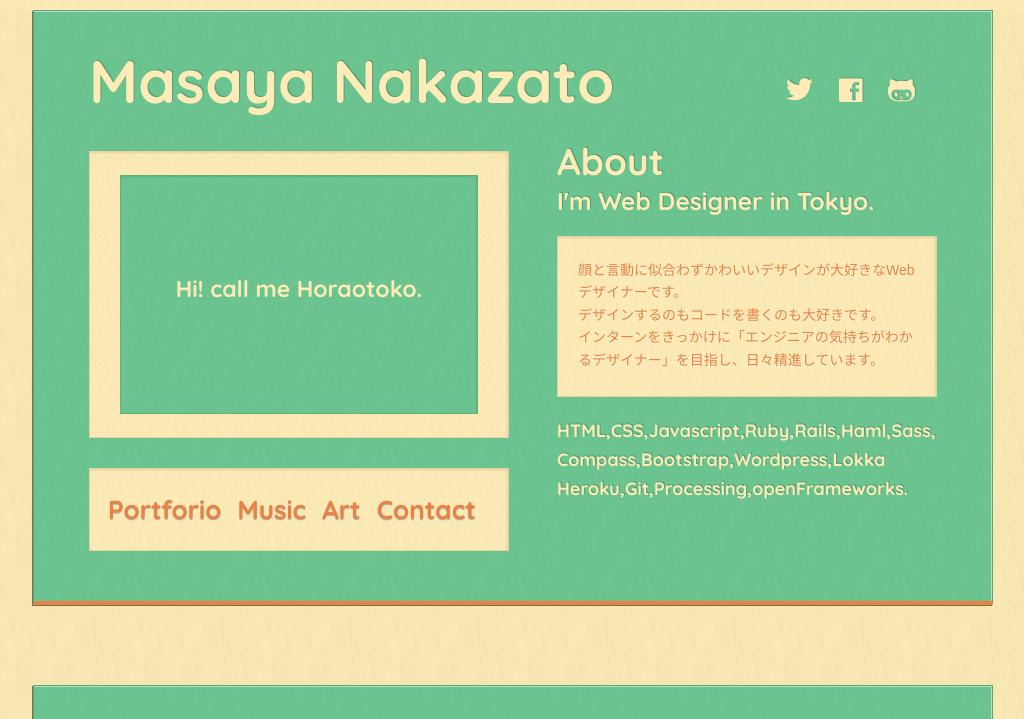
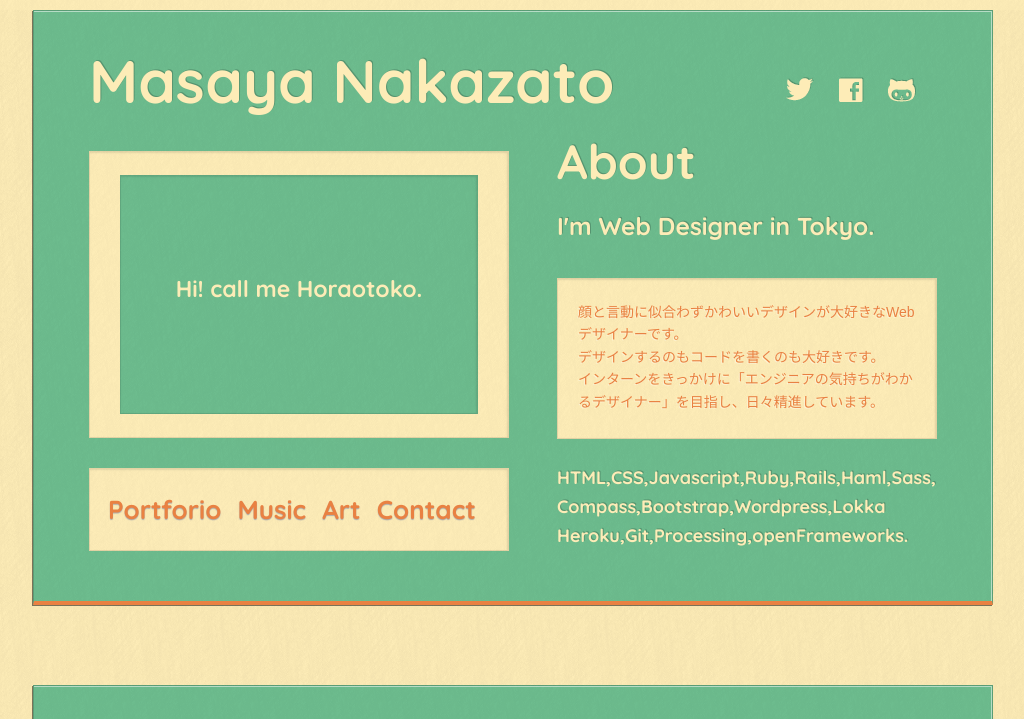
Before and after one commit to horaotoko/portforio, a PHP site: page /index.html in a window 1280 px wide. Shown: the top 719 px of the page, without its empty margins (127-1151 px from the left). Run offline with PHP 8.4, Linux system fonts and the light colour scheme.

Commit message:
fixed color

```diff
--- a/css/style.css
+++ b/css/style.css
@@ -1,5 +1,5 @@
 h1, h2, h3, a{
-  font-family: 'Quicksand', sans-serif;
+  font-family: 'Quicksand','ヒラギノ角ゴ Pro W3','Hiragino Kaku Gothic Pro','メイリオ',Meiryo,'ＭＳ Ｐゴシック',sans-serif;
   color: #fdecb7;
   text-shadow: 1px -1px 0px rgba(0, 0, 0, 0.2);
   letter-spacing: 0px;
@@ -46,7 +46,7 @@ body {
 
 header,section {
   padding: 50px 55px 40px;
-  background: #6DC691;
+  background: #6DBC8E;
   margin: 0 0 80px;
   border: solid 1px rgba(0, 0, 0, .15);
   -webkit-box-shadow: rgba(0,0,0,.5) -1px 1px 0, rgba(255,255,255,.5)-1px 1px 0 inset;
@@ -80,7 +80,7 @@ header h1{
 }
 .desktop{
   padding: 95px 0px;
-  background: #6DC691;
+  background: #6DBC8E;
   text-align: center;
   border: solid 1px rgba(0, 0, 0, .1);
   -webkit-box-shadow: rgba(0,0,0,.1) -1px 1px 2px inset, rgba(255,255,255,-1) -1px 1px 0;
@@ -148,7 +148,7 @@ text-shadow: 0 1px 1px #aaa;
 }
 
 .navbar .nav > li > a:hover {
-color: #6DC691;
+color: #6DBC8E;
 }
 
 .right_space{
@@ -157,12 +157,12 @@ color: #6DC691;
 }
 
 .right_space h2{
-  margin: 0;
-  font-size: 37px;
+  margin: 0 0 25px;
+  font-size: 48px;
 }
 
 .right_space h3{
-  margin-bottom: 15px;
+  margin-bottom: 32px;
 }
 
 .caption{
@@ -190,6 +190,10 @@ color: #6DC691;
 
 .caption img{
   text-align: center;
+}
+
+.ability{
+  margin-top: 25px;
 }
 
 .ability p{
```
Also changed, not shown: 1 other file.
